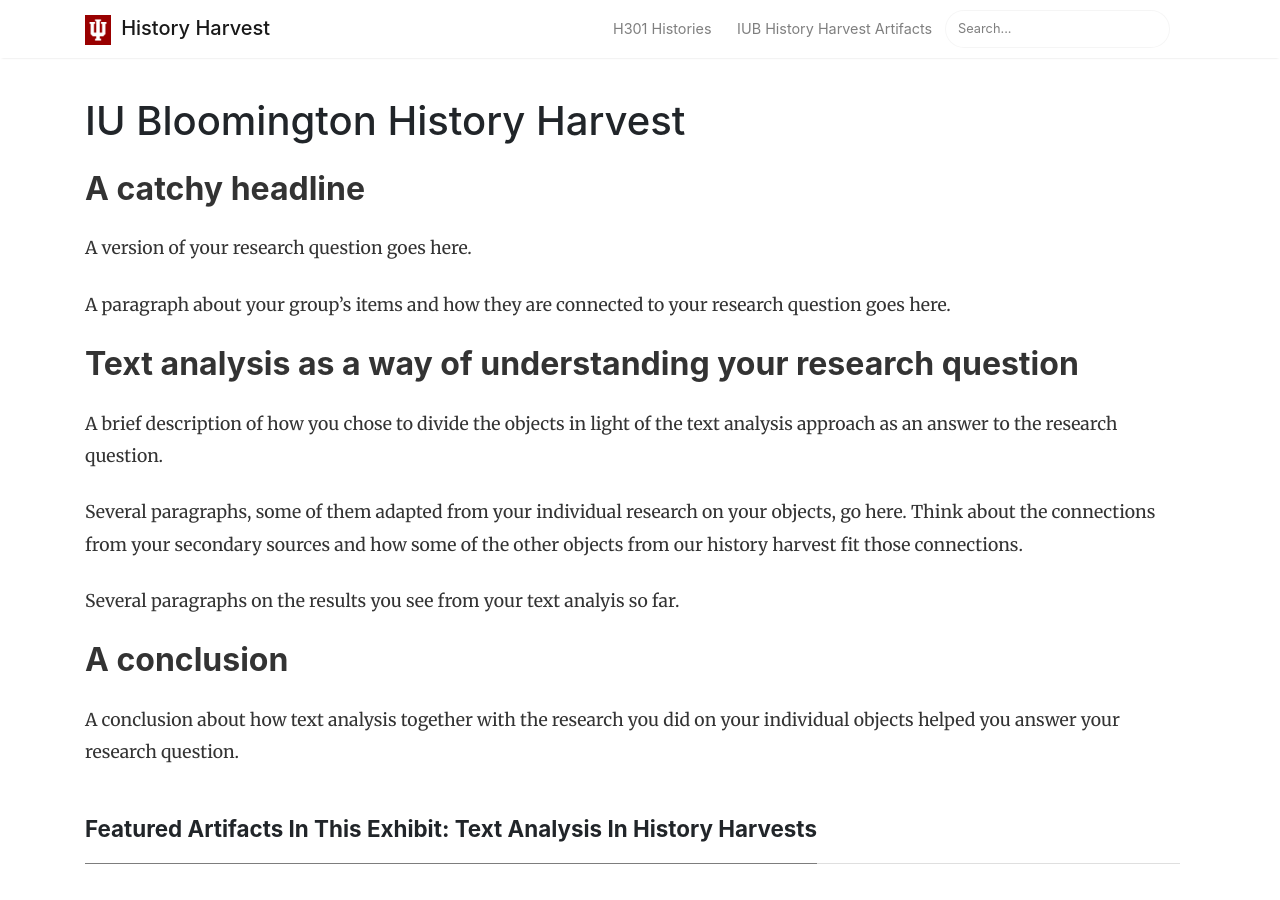
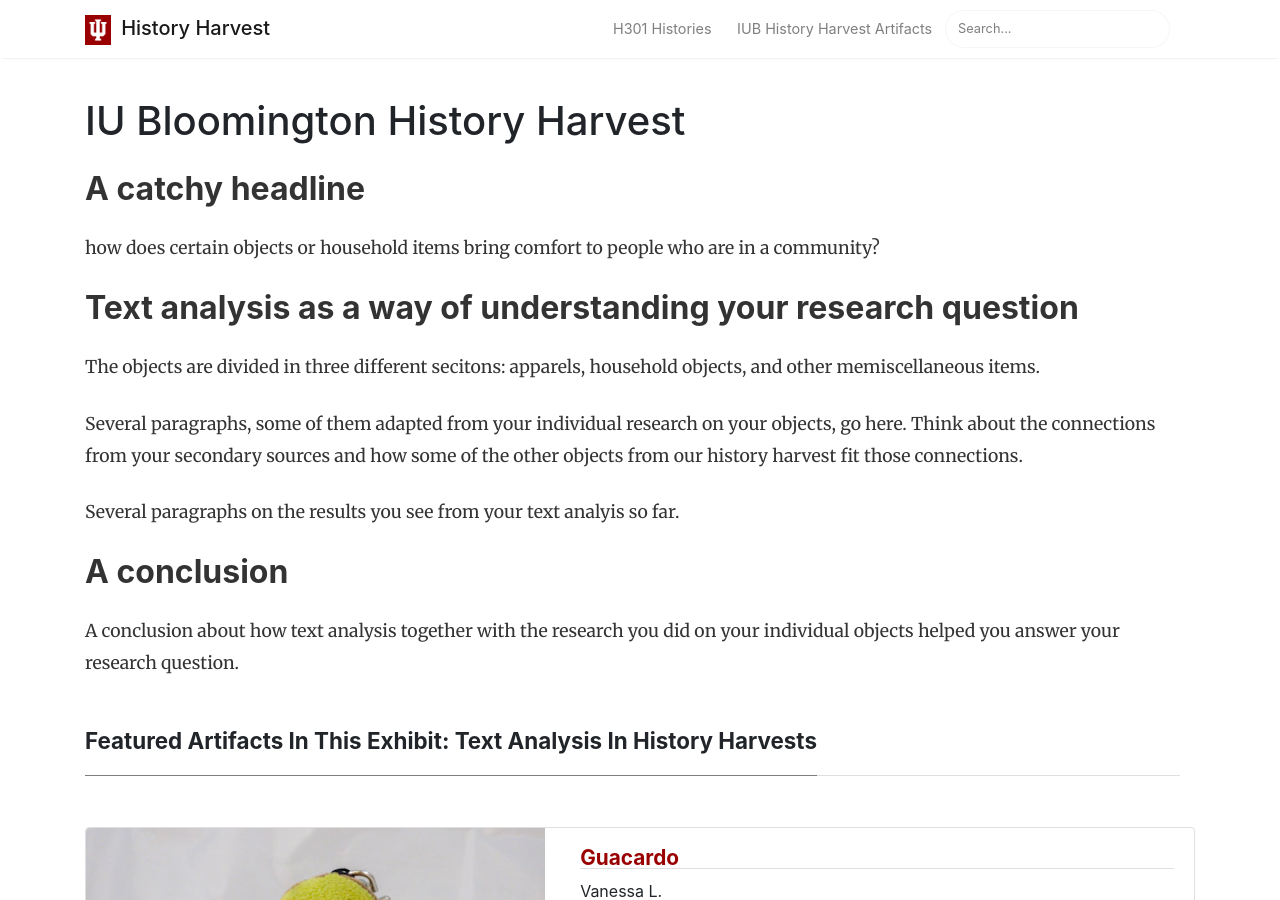
Before and after one commit to H301HistoryHarvest/H301HistoryHarvest, a Jekyll site: the page built from _stories/TextAnalysis.md, in a window 1280 px wide and 900 px high. Built offline with Jekyll 4.4.1, drawn with Linux system fonts in a browser that asks for light colours; nearby versions of some CDN libraries; comment, search, counter and statistics services are not loaded.

Commit message:
Update TextAnalysis.md

```diff
--- a/_stories/TextAnalysis.md
+++ b/_stories/TextAnalysis.md
@@ -13,14 +13,12 @@ selecteditems:
 
 ## A catchy headline
 
-A version of your research question goes here.
-
-A paragraph about your group's items and how they are connected to your research question goes here.
+how does certain objects or household items bring comfort to people who are in a community?
 
 ## Text analysis as a way of understanding your research question
 
 
-A brief description of how you chose to divide the objects in light of the text analysis approach as an answer to the research question.
+The objects are divided in three different secitons: apparels, household objects, and other memiscellaneous items.
 
 Several paragraphs, some of them adapted from your individual research on your objects, go here. Think about the connections from your secondary sources and how some of the other objects from our history harvest fit those connections.
 
```
